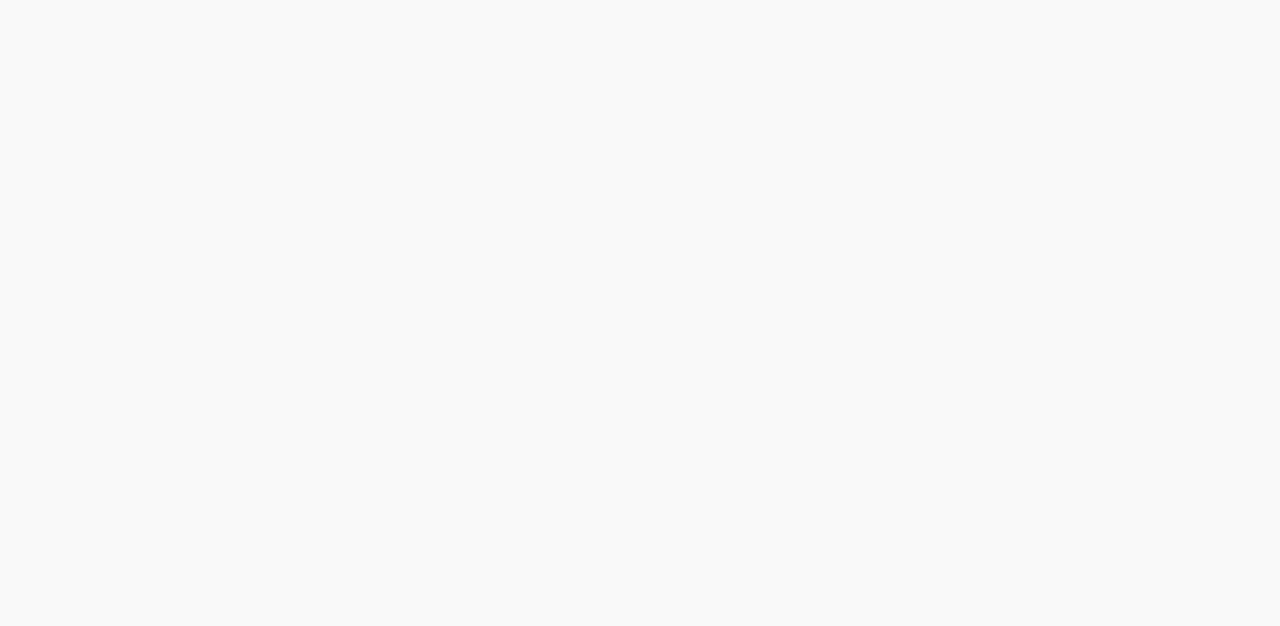
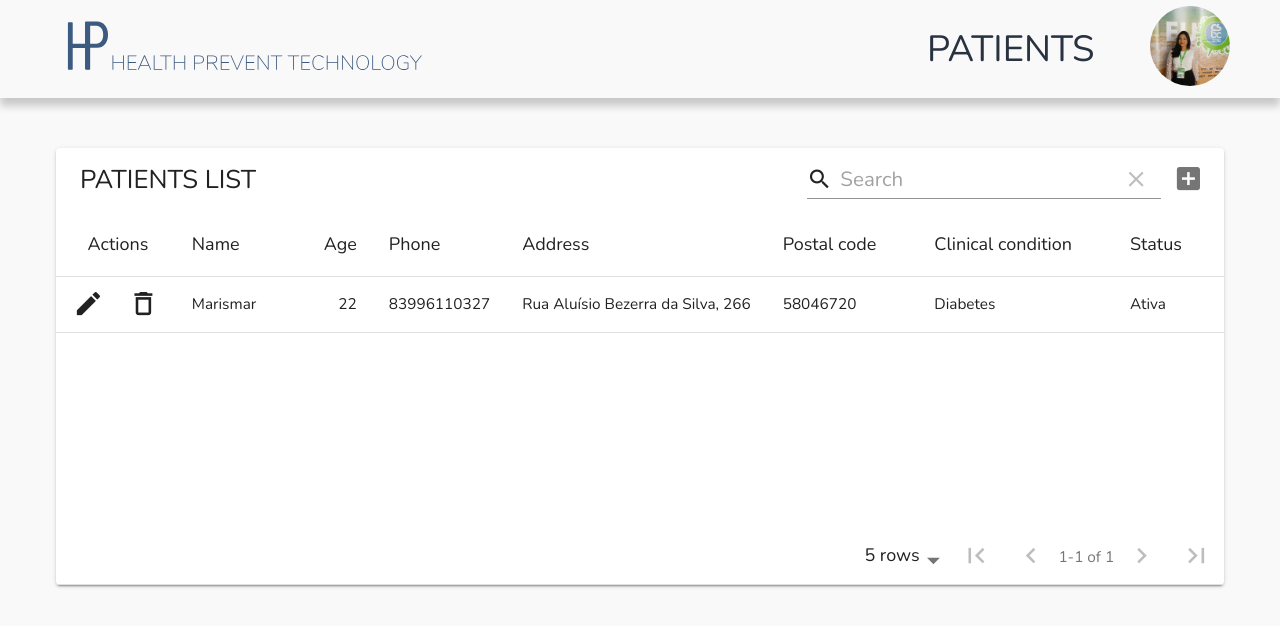
Before and after one commit to marismar/health-prevent-technology-web, a React (Create React App) app in the folder web/: page /patients in a window 1280 px wide. Shown: the top 626 px of the page. Built offline with nearby package versions, Linux system fonts and the light colour scheme.

Commit message:
style(web): update styles on patients list page

```diff
--- a/web/src/components/PageHeader/index.tsx
+++ b/web/src/components/PageHeader/index.tsx
@@ -13,10 +13,14 @@ interface PageHeaderProps {
 const PageHeader: React.FC<PageHeaderProps> = (props) => {
   return (
     <div className="page-header">
-      <img src={logoImg} alt="Health Prevent Technology"/>
+      <Link to="/home">
+        <img src={logoImg} alt="Health Prevent Technology"/>
+      </Link>
       <div className="details-content">
         <strong>{props.title}</strong>
-        <img src={avatarImg} alt="Usuário"/>
+        <Link to="/">
+          <img src={avatarImg} alt="Usuário"/>
+        </Link>
       </div>
     </div>
   );
--- /dev/null
+++ b/web/src/components/PatientsList/index.tsx
@@ -0,0 +1,101 @@
+import React from 'react';
+import { createMuiTheme, ThemeProvider } from '@material-ui/core/styles';
+import MaterialTable, { Column } from 'material-table';
+
+import './styles.css';
+
+interface Row {
+  name: string;
+  age: number;
+  phone: number;
+  address: string;
+  postalCode: number;
+  clinicalCondition: string;
+  status: string;
+}
+
+interface TableState {
+  columns: Array<Column<Row>>;
+  data: Row[];
+}
+
+const theme = createMuiTheme({
+  typography: {
+    fontSize: 30,
+    fontFamily: "Nunito"
+  },
+});
+
+export default function PatientsList() {
+  const [state, setState] = React.useState<TableState>({
+    columns: [
+      { title: 'Name', field: 'name' },
+      { title: 'Age', field: 'age', type: 'numeric' },
+      { title: 'Phone', field: 'phone' },
+      { title: 'Address', field: 'address' },
+      { title: 'Postal code', field: 'postalCode'},
+      { title: 'Clinical condition', field: 'clinicalCondition'},
+      { title: 'Status', field: 'status'}
+    ],
+    data: [
+      {
+        name: 'Marismar',
+        age: 22,
+        phone: 83996110327,
+        address: 'Rua Aluísio Bezerra da Silva, 266',
+        postalCode: 58046720,
+        clinicalCondition: 'Diabetes',
+        status: 'Ativa',
+      }
+    ],
+  });
+
+  return (
+    <div id="patients-list">
+      <ThemeProvider theme={theme}>
+        <MaterialTable
+          title="PATIENTS LIST"
+          columns={state.columns}
+          data={state.data}
+          editable={{
+            onRowAdd: (newData) =>
+              new Promise((resolve) => {
+                setTimeout(() => {
+                  resolve();
+                  setState((prevState) => {
+                    const data = [...prevState.data];
+                    data.push(newData);
+                    return { ...prevState, data };
+                  });
+                }, 600);
+              }),
+            onRowUpdate: (newData, oldData) =>
+              new Promise((resolve) => {
+                setTimeout(() => {
+                  resolve();
+                  if (oldData) {
+                    setState((prevState) => {
+                      const data = [...prevState.data];
+                      data[data.indexOf(oldData)] = newData;
+                      return { ...prevState, data };
+                    });
+                  }
+                }, 600);
+              }),
+            onRowDelete: (oldData) =>
+              new Promise((resolve) => {
+                setTimeout(() => {
+                  resolve();
+                  setState((prevState) => {
+                    const data = [...prevState.data];
+                    data.splice(data.indexOf(oldData), 1);
+                    return { ...prevState, data };
+                  });
+                }, 600);
+              }),
+          }}
+        />
+      </ThemeProvider>
+    </div>
+  );
+}
--- /dev/null
+++ b/web/src/components/PatientsList/styles.css
@@ -0,0 +1,6 @@
+#patients-list {
+  display: flex;
+  align-items: center;
+  justify-content: center;
+  margin-top: 5.2rem;
+}
--- a/web/src/pages/Home/index.tsx
+++ b/web/src/pages/Home/index.tsx
@@ -24,7 +24,7 @@ function Home() {
           </div>
         </div>
         <div className="cards-container">
-          <Link to="/home" className="card-patient-content">
+          <Link to="/patients" className="card-patient-content">
             <RiCalendarEventLine size={70}/>
             Patients
           </Link>
--- /dev/null
+++ b/web/src/pages/Patients/index.tsx
@@ -0,0 +1,17 @@
+import React from 'react';
+
+import PageHeader from '../../components/PageHeader'
+import PatientsList from '../../components/PatientsList';
+
+import './styles.css';
+
+function Patients() {
+  return (
+    <div id="patients-page" className="container">
+      <PageHeader title="Patients" />
+      <PatientsList />
+    </div>
+  );
+}
+
+export default Patients;
--- /dev/null
+++ b/web/src/pages/Patients/styles.css
@@ -0,0 +1,5 @@
+#patients-page {
+  width: 100vw;
+  height: 100vh;
+
+}
--- a/web/src/routes.tsx
+++ b/web/src/routes.tsx
@@ -4,6 +4,7 @@ import { BrowserRouter, Route } from 'react-router-dom';
 import Events from './pages/Events';
 import Home from './pages/Home';
 import Login from './pages/Login';
+import Patients from './pages/Patients';
 
 function Routes() {
   return (
@@ -11,6 +12,7 @@ function Routes() {
       <Route path="/" exact component={Login} />
       <Route path="/home" component={Home} />
       <Route path="/events" component={Events} />
+      <Route path="/patients" component={Patients} />
     </BrowserRouter>
   );
 }
```
